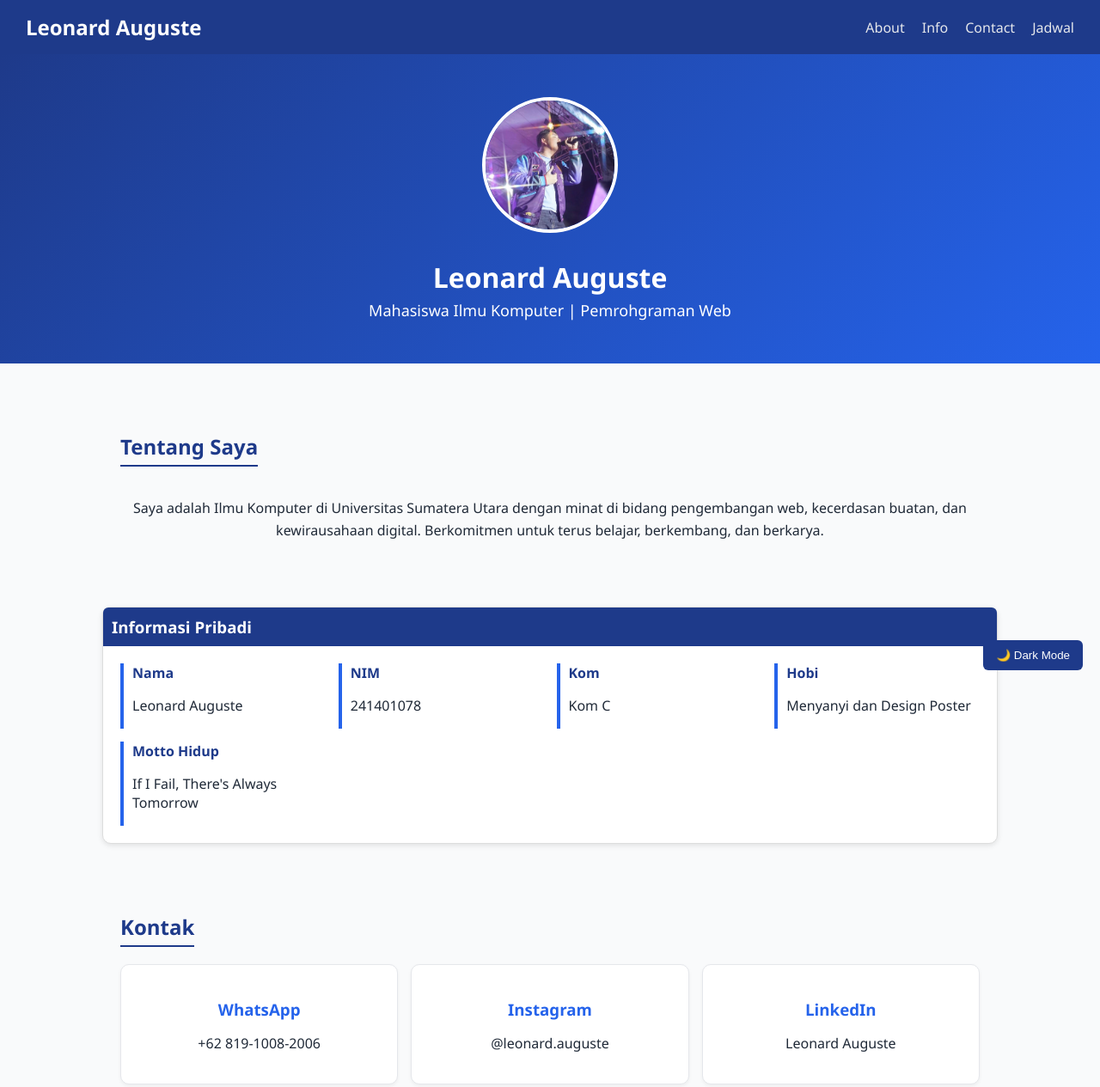
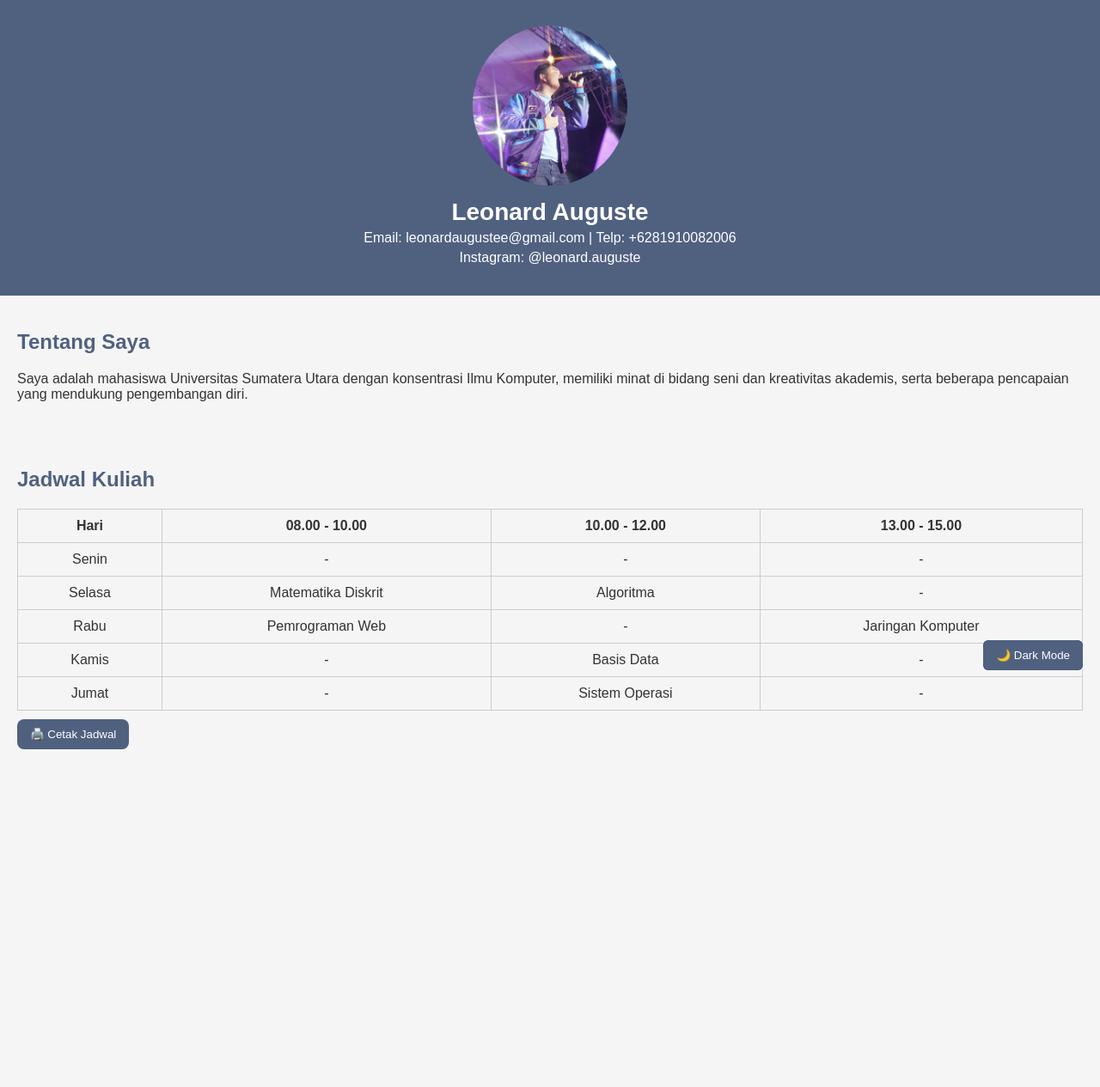
Before and after one commit to leonardauguste/TugasPemrogramanWeb, a plain HTML site: page index.html in a window 1280 px wide. Shown: the top 1265 px of the page at 86% size. After the commit the page ends 892 px from the top, so only its background shows below. Drawn offline with Linux system fonts and the light colour scheme.

Commit message:
Update index.html

```diff
--- a/index.html
+++ b/index.html
@@ -6,137 +6,43 @@
   <title>Portofolio Leonard Auguste</title>
   <style>
     body {
-      font-family: "Segoe UI", Tahoma, Geneva, Verdana, sans-serif;
+      font-family: Arial, sans-serif;
       margin: 0;
       padding: 0;
-      background: #f9fafb;
-      color: #1f2937;
+      background-color: #f5f5f5;
+      color: #333;
+      transition: background 0.3s, color 0.3s;
     }
 
-    /* Navbar */
-    nav {
-      background: #1e3a8a;
-      padding: 15px 30px;
-      display: flex;
-      justify-content: space-between;
-      align-items: center;
-      position: sticky;
-      top: 0;
-      z-index: 1000;
-    }
-    nav h2 {
-      color: #fff;
-      margin: 0;
-    }
-    nav ul {
-      list-style: none;
-      display: flex;
-      margin: 0;
-      padding: 0;
-    }
-    nav ul li {
-      margin-left: 20px;
-    }
-    nav ul li a {
-      text-decoration: none;
-      color: #e5e7eb;
-      font-weight: 500;
-    }
-    nav ul li a:hover {
-      color: #facc15;
+    header {
+      text-align: center;
+      padding: 30px;
+      background-color: #506180;
+      color: white;
     }
 
-    /* Hero */
-    .hero {
-      text-align: center;
-      padding: 50px 20px;
-      background: linear-gradient(135deg, #1e3a8a, #2563eb);
-      color: white;
-    }
-    .hero img {
-      width: 150px;
-      height: 150px;
+    header img {
+      width: 180px;
       border-radius: 50%;
-      border: 4px solid #fff;
-      margin-bottom: 15px;
-      object-fit: cover;
-    }
-    .hero h1 {
-      margin: 10px 0 5px;
-      font-size: 32px;
-    }
-    .hero p {
-      font-size: 18px;
-      margin: 0;
+      display: block;
+      margin: 0 auto 15px;
     }
 
-    /* Section */
+    header h1 {
+      margin: 10px 0 5px;
+      font-size: 28px;
+    }
+
+    header p {
+      margin: 5px 0;
+    }
+
     section {
-      max-width: 1000px;
-      margin: 40px auto;
       padding: 20px;
     }
-    section h2 {
-      text-align: center;
-      margin-bottom: 20px;
-      color: #1e3a8a;
-      border-bottom: 2px solid #1e3a8a;
-      display: inline-block;
-      padding-bottom: 5px;
-    }
 
-    /* About */
-    .about p {
-      text-align: center;
-      line-height: 1.6;
-    }
-
-    /* Informasi Pribadi */
-    .info {
-      background: #fff;
-      border: 1px solid #ddd;
-      border-radius: 10px;
-      padding: 20px;
-      box-shadow: 0 2px 6px rgba(0,0,0,0.1);
-    }
-    .info h3 {
-      background: #1e3a8a;
-      color: white;
-      padding: 10px;
-      border-radius: 6px 6px 0 0;
-      margin: -20px -20px 20px -20px;
-    }
-    .info-grid {
-      display: grid;
-      grid-template-columns: repeat(auto-fit, minmax(200px, 1fr));
-      gap: 15px;
-    }
-    .info-item {
-      border-left: 4px solid #2563eb;
-      padding-left: 10px;
-    }
-    .info-item h4 {
-      margin: 0 0 5px;
-      color: #1e3a8a;
-    }
-
-    /* Contact */
-    .contact {
-      display: grid;
-      grid-template-columns: repeat(auto-fit, minmax(200px, 1fr));
-      gap: 15px;
-      text-align: center;
-    }
-    .contact-item {
-      background: #fff;
-      border: 1px solid #e5e7eb;
-      border-radius: 10px;
-      padding: 20px;
-      box-shadow: 0 2px 4px rgba(0,0,0,0.05);
-    }
-    .contact-item h3 {
-      margin-bottom: 10px;
-      color: #2563eb;
+    h2 {
+      color: #506180;
     }
 
     /* Jadwal */
@@ -145,53 +51,57 @@
       border-collapse: collapse;
       margin-top: 15px;
     }
+    table, th, td {
+      border: 1px solid #ccc;
+    }
     th, td {
-      border: 1px solid #e5e7eb;
       padding: 10px;
       text-align: center;
     }
-    th {
-      background: #1e3a8a;
-      color: white;
+    tr.highlight {
+      background-color: #cfe3ff !important;
     }
-    tr:nth-child(even) {
-      background: #f3f4f6;
-    }
-    .highlight-today {
-      background: #fde68a !important;
-      font-weight: bold;
-    }
-    .print-btn {
-      display: block;
-      margin: 20px auto 0;
-      padding: 10px 20px;
-      background: #16a34a;
+
+    /* Tombol umum */
+    button {
+      padding: 10px 15px;
+      background-color: #506180;
       color: white;
       border: none;
-      border-radius: 6px;
       cursor: pointer;
+      border-radius: 8px;
+      margin-top: 10px;
+      transition: background 0.3s;
     }
-    .print-btn:hover {
-      background: #15803d;
-    }
-    @media print {
-      .print-btn, nav {
-        display: none;
-      }
+    button:hover {
+      background-color: #3a4658;
     }
 
-    /* Footer */
-    footer {
-      text-align: center;
-      padding: 15px;
-      background: #1e3a8a;
-      color: white;
-      margin-top: 40px;
+    /* Dark mode */
+    .dark-mode {
+      background-color: #1e1e1e;
+      color: #e5e5e5;
     }
+    .dark-mode header {
+      background-color: #333;
+    }
+    .dark-mode h2 {
+      color: #90caf9;
+    }
+
+    /* Tombol Darkmode */
+    #darkToggle {
+      position: fixed;
+      bottom: 20px;
+      right: 20px;
+      z-index: 100;
+    }
+
+    /* Tombol Scroll Top */
     #scrollTopBtn {
       display: none;
       position: fixed;
-  bottom: 70px;  /* di atas tombol dark mode */
+      bottom: 70px;
       right: 20px;
       z-index: 99;
       border: none;
@@ -209,120 +119,83 @@
       background-color: #1e3a8a;
     }
 
+    /* Print hanya jadwal */
+    @media print {
+      body * {
+        visibility: hidden;
+      }
+      #schedule, #schedule * {
+        visibility: visible;
+      }
+      #schedule {
+        position: absolute;
+        left: 0;
+        top: 0;
+        width: 100%;
+      }
+    }
   </style>
 </head>
 <body>
-  <!-- Navbar -->
-  <nav>
-    <h2>Leonard Auguste</h2>
-    <ul>
-      <li><a href="#about">About</a></li>
-      <li><a href="#info">Info</a></li>
-      <li><a href="#contact">Contact</a></li>
-      <li><a href="#schedule">Jadwal</a></li>
-    </ul>
-  </nav>
+  <header>
+    <img src="potfol.jpg" alt="Leonard Auguste">
+    <h1>Leonard Auguste</h1>
+    <p>Email: leonardaugustee@gmail.com | Telp: +6281910082006</p>
+    <p>Instagram: @leonard.auguste</p>
+  </header>
 
-  <!-- Hero -->
-  <div class="hero">
-    <img src="potfol.jpg" alt="Foto Profil">
-    <h1>Leonard Auguste</h1>
-    <p>Mahasiswa Ilmu Komputer | Pemrohgraman Web</p>
-  </div>
-
-  <!-- About -->
-  <section id="about" class="about">
+  <section id="about">
     <h2>Tentang Saya</h2>
-    <p>
-      Saya adalah Ilmu Komputer di Universitas Sumatera Utara dengan minat
-      di bidang pengembangan web, kecerdasan buatan, dan kewirausahaan digital.
-      Berkomitmen untuk terus belajar, berkembang, dan berkarya.
-    </p>
+    <p>Saya adalah mahasiswa Universitas Sumatera Utara dengan konsentrasi Ilmu Komputer, memiliki minat di bidang seni dan kreativitas akademis, serta beberapa pencapaian yang mendukung pengembangan diri.</p>
   </section>
 
-  <!-- Informasi Pribadi -->
-  <section id="info" class="info">
-    <h3>Informasi Pribadi</h3>
-    <div class="info-grid">
-      <div class="info-item">
-        <h4>Nama</h4>
-        <p>Leonard Auguste</p>
-      </div>
-      <div class="info-item">
-        <h4>NIM</h4>
-        <p>241401078</p>
-      </div>
-      <div class="info-item">
-        <h4>Kom</h4>
-        <p>Kom C</p>
-      </div>
-      <div class="info-item">
-        <h4>Hobi</h4>
-        <p>Menyanyi dan Design Poster</p>
-      </div>
-      <div class="info-item">
-        <h4>Motto Hidup</h4>
-        <p>If I Fail, There's Always Tomorrow</p>
-      </div>
-    </div>
-  </section>
-
-  <!-- Contact -->
-  <section id="contact">
-    <h2>Kontak</h2>
-    <div class="contact">
-      <div class="contact-item">
-        <h3>WhatsApp</h3>
-        <p>+62 819-1008-2006</p>
-      </div>
-      <div class="contact-item">
-        <h3>Instagram</h3>
-        <p>@leonard.auguste</p>
-      </div>
-      <div class="contact-item">
-        <h3>LinkedIn</h3>
-        <p>Leonard Auguste</p>
-      </div>
-    </div>
-  </section>
-
-  <!-- Jadwal -->
   <section id="schedule">
     <h2>Jadwal Kuliah</h2>
     <table>
-      <thead>
       <tr>
         <th>Hari</th>
-          <th>Jam</th>
-          <th>Mata Kuliah</th>
-          <th>Ruangan</th>
+        <th>08.00 - 10.00</th>
+        <th>10.00 - 12.00</th>
+        <th>13.00 - 15.00</th>
       </tr>
-      </thead>
-      <tbody>
-        <tr><td>Senin</td><td>-</td><td>-</td><td>-</td></tr>
-        <tr><td>Selasa</td><td>08:50 - 10:30</td><td>IELTS Preparation</td><td>D-101</td></tr>
-        <tr><td>Selasa</td><td>10:30 - 13:00</td><td>Pengantar Kewirausahaan</td><td>CHAMPION</td></tr>
-        <tr><td>Selasa</td><td>13:50 - 15:30</td><td>Lab Pemrograman Web</td><td>Lab 3</td></tr>
-        <tr><td>Rabu</td><td>08:00 - 10:30</td><td>Struktur Data</td><td>D-104</td></tr>
-        <tr><td>Rabu</td><td>10:30 - 13:00</td><td>Kecerdasan Buatan</td><td>D-105</td></tr>
-        <tr><td>Rabu</td><td>14:40 - 17:10</td><td>Pemrograman Web</td><td>D-102</td></tr>
-        <tr><td>Kamis</td><td>08:00 - 09:40</td><td>Etika Profesi</td><td>D-104</td></tr>
-        <tr><td>Kamis</td><td>13:00 - 14:40</td><td>Lab Struktur Data</td><td>Lab 2</td></tr>
-        <tr><td>Jumat</td><td>08:00 - 10:30</td><td>Basis Data</td><td>D-101</td></tr>
-        <tr><td>Jumat</td><td>10:30 - 12:10</td><td>Wirausaha Digital</td><td>D-105</td></tr>
-        <tr><td>Jumat</td><td>14:40 - 16:20</td><td>Lab Basis Data</td><td>Lab 3</td></tr>
-      </tbody>
+      <tr>
+        <td>Senin</td>
+        <td>-</td><td>-</td><td>-</td>
+      </tr>
+      <tr>
+        <td>Selasa</td>
+        <td>Matematika Diskrit</td>
+        <td>Algoritma</td>
+        <td>-</td>
+      </tr>
+      <tr>
+        <td>Rabu</td>
+        <td>Pemrograman Web</td>
+        <td>-</td>
+        <td>Jaringan Komputer</td>
+      </tr>
+      <tr>
+        <td>Kamis</td>
+        <td>-</td>
+        <td>Basis Data</td>
+        <td>-</td>
+      </tr>
+      <tr>
+        <td>Jumat</td>
+        <td>-</td>
+        <td>Sistem Operasi</td>
+        <td>-</td>
+      </tr>
     </table>
-    <button onclick="printSchedule()" class="print-btn">🖨️ Print Jadwal</button>
+    <button onclick="printSchedule()">🖨️ Cetak Jadwal</button>
   </section>
 
-  <!-- Footer -->
-  <footer>
-    © 2025 Leonard Auguste - Portofolio
-  </footer>
+  <!-- Tombol Dark Mode -->
+  <button id="darkToggle">🌙 Dark Mode</button>
 
-  <!-- Script -->
+  <!-- Tombol Scroll Top -->
+  <button id="scrollTopBtn" title="Kembali ke Atas">⬆️</button>
+
   <script src="script.js"></script>
-  <button id="scrollTopBtn" title="Kembali ke Atas">⬆️</button>
 </body>
 </html>
```
Lines whose indentation alone changed are shown as unchanged.
